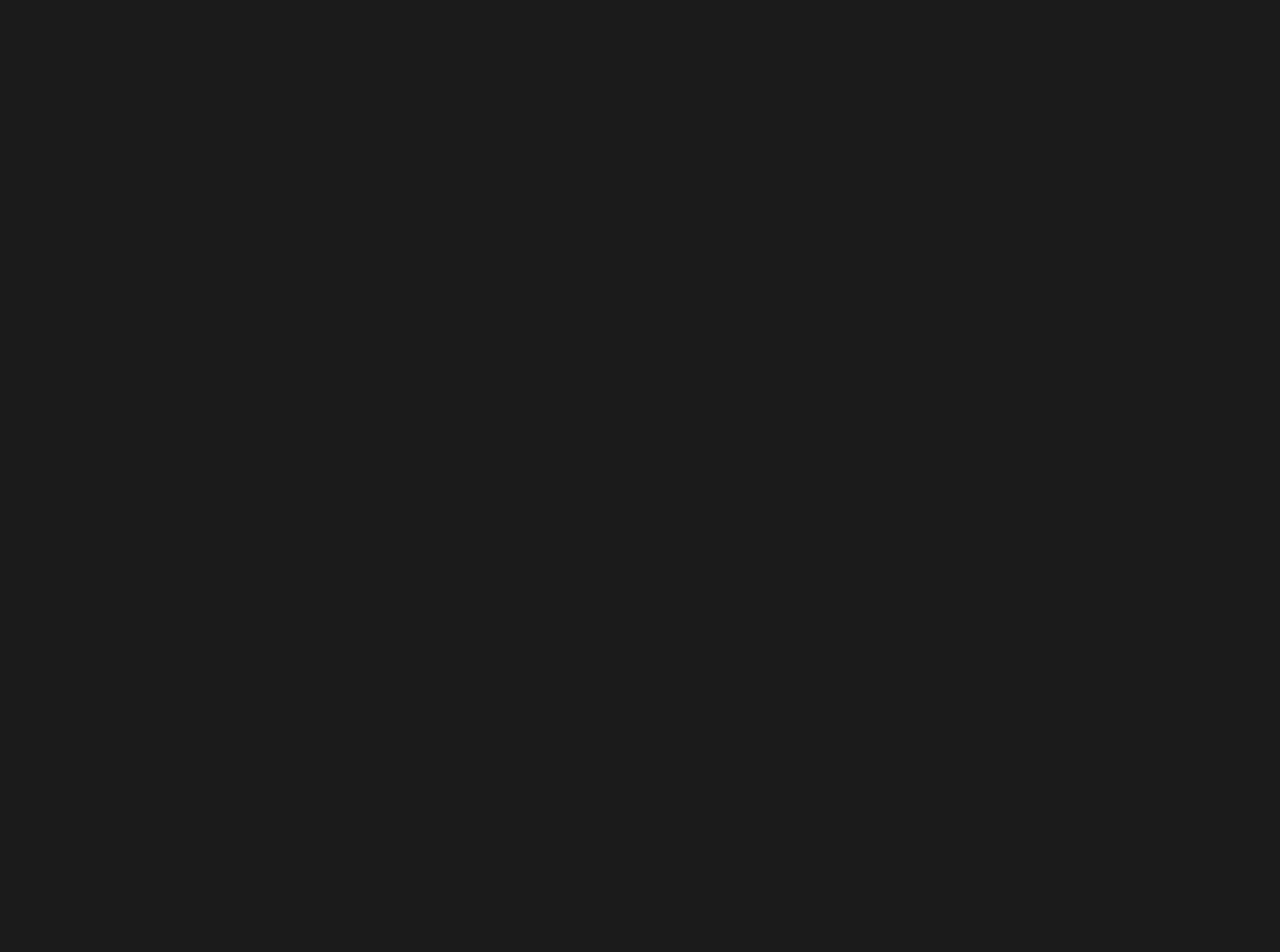
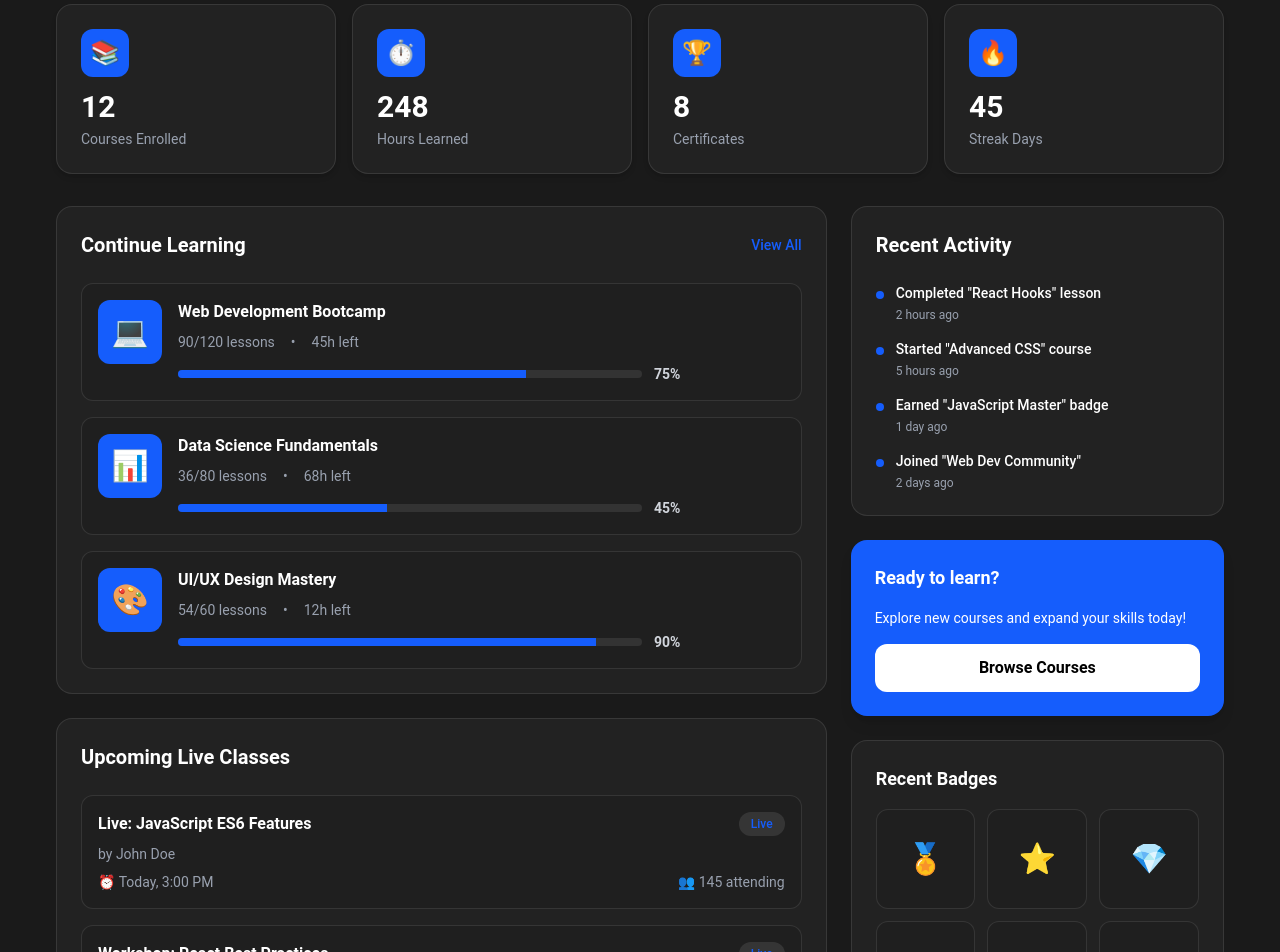
Before and after one commit to SOUMYA-M-dot/CareerX-supreme-hackathon, a React (Vite) app in the folder Frontend/: page /dashboard in a window 1280 px wide. Shown: the part 140-1092 px from the top of the page. Before the commit the page ends 800 px from the top, so only its background shows below. Built offline with nearby package versions, Linux system fonts and the light colour scheme; no server answers.

Commit message:
Update Dashboard.jsx

```diff
--- a/Frontend/src/pages/Dashboard.jsx
+++ b/Frontend/src/pages/Dashboard.jsx
@@ -1,7 +1,221 @@
-const Dashboard = () => {
+import React, { useState } from "react";
+
+export default function LearningDashboard() {
+  const [activeTab, setActiveTab] = useState("overview");
+
+  const primary = "oklch(54.6% 0.245 262.881)";
+
+  const courses = [
+    { id: 1, title: "Web Development Bootcamp", progress: 75, lessons: 120, completed: 90, time: "45h left", color: primary, icon: "💻" },
+    { id: 2, title: "Data Science Fundamentals", progress: 45, lessons: 80, completed: 36, time: "68h left", color: primary, icon: "📊" },
+    { id: 3, title: "UI/UX Design Mastery", progress: 90, lessons: 60, completed: 54, time: "12h left", color: primary, icon: "🎨" },
+  ];
+
+  const stats = [
+    { label: "Courses Enrolled", value: "12", icon: "📚" },
+    { label: "Hours Learned", value: "248", icon: "⏱️" },
+    { label: "Certificates", value: "8", icon: "🏆" },
+    { label: "Streak Days", value: "45", icon: "🔥" },
+  ];
+
+  const activities = [
+    { title: 'Completed "React Hooks" lesson', time: "2 hours ago", type: "completed" },
+    { title: 'Started "Advanced CSS" course', time: "5 hours ago", type: "started" },
+    { title: 'Earned "JavaScript Master" badge', time: "1 day ago", type: "achievement" },
+    { title: 'Joined "Web Dev Community"', time: "2 days ago", type: "social" },
+  ];
+
+  const upcomingClasses = [
+    { title: "Live: JavaScript ES6 Features", instructor: "John Doe", time: "Today, 3:00 PM", attendees: 145 },
+    { title: "Workshop: React Best Practices", instructor: "Jane Smith", time: "Tomorrow, 10:00 AM", attendees: 89 },
+  ];
+
   return (
-    <div>Dashboard</div>
-  )
+    <>
+      <style>{`
+        @keyframes fadeIn {
+          from { opacity: 0; transform: translateY(20px); }
+          to { opacity: 1; transform: translateY(0); }
+        }
+        .animate-fadeIn {
+          animation: fadeIn 0.5s ease-out;
+        }
+        .scrollbar-hide::-webkit-scrollbar {
+          display: none;
+        }
+      `}</style>
+
+      <div className="min-h-screen bg-[#1A1A1A] pt-[3rem]">
+        {/* Content */}
+        <div className="max-w-7xl mx-auto px-6 py-8">
+          {/* Stats */}
+          <div className="grid grid-cols-2 lg:grid-cols-4 gap-4 mb-8">
+            {stats.map((s, i) => (
+              <div
+                key={i}
+                className="bg-[#222] rounded-2xl p-6 border border-white/10 shadow-md animate-fadeIn"
+                style={{ animationDelay: `${i * 0.1}s` }}
+              >
+                <div
+                  className="w-12 h-12 rounded-xl flex items-center justify-center text-2xl mb-3"
+                  style={{ backgroundColor: primary }}
+                >
+                  {s.icon}
+                </div>
+                <p className="text-3xl font-bold">{s.value}</p>
+                <p className="text-gray-400 text-sm mt-1">{s.label}</p>
+              </div>
+            ))}
+          </div>
+
+          {/* Grid */}
+          <div className="grid lg:grid-cols-3 gap-6">
+            {/* Courses */}
+            <div className="lg:col-span-2 space-y-6">
+              <div className="bg-[#222] rounded-2xl p-6 border border-white/10">
+                <div className="flex items-center justify-between mb-6">
+                  <h2 className="text-xl font-bold">Continue Learning</h2>
+                  <button style={{ color: primary }} className="text-sm font-medium hover:underline">
+                    View All
+                  </button>
+                </div>
+
+                <div className="space-y-4">
+                  {courses.map((c) => (
+                    <div
+                      key={c.id}
+                      className="p-4 rounded-xl border border-white/10 bg-[#1F1F1F] hover:border-white/20 transition group"
+                    >
+                      <div className="flex items-start gap-4">
+                        <div
+                          className="w-16 h-16 rounded-xl flex items-center justify-center text-3xl"
+                          style={{ background: primary }}
+                        >
+                          {c.icon}
+                        </div>
+
+                        <div className="flex-1">
+                          <h3 className="font-semibold mb-2 group-hover:text-white">{c.title}</h3>
+
+                          <div className="flex items-center gap-4 text-sm text-gray-400 mb-3">
+                            <span>{c.completed}/{c.lessons} lessons</span>
+                            <span>•</span>
+                            <span>{c.time}</span>
+                          </div>
+
+                          <div className="flex items-center gap-3">
+                            <div className="flex-1 h-2 bg-[#333] rounded-full overflow-hidden">
+                              <div
+                                className="h-full"
+                                style={{
+                                  width: `${c.progress}%`,
+                                  background: primary,
+                                }}
+                              ></div>
+                            </div>
+                            <span className="text-sm font-semibold text-gray-300">{c.progress}%</span>
+                          </div>
+                        </div>
+
+                        <button
+                          className="px-4 py-2 rounded-lg text-sm font-medium opacity-0 group-hover:opacity-100 transition"
+                          style={{ background: primary }}
+                        >
+                          Continue
+                        </button>
+                      </div>
+                    </div>
+                  ))}
+                </div>
+              </div>
+
+              {/* Upcoming classes */}
+              <div className="bg-[#222] rounded-2xl p-6 border border-white/10">
+                <h2 className="text-xl font-bold mb-6">Upcoming Live Classes</h2>
+
+                <div className="space-y-4">
+                  {upcomingClasses.map((cls, i) => (
+                    <div
+                      key={i}
+                      className="p-4 rounded-xl border border-white/10 bg-[#1F1F1F]"
+                    >
+                      <div className="flex items-start justify-between mb-2">
+                        <h3 className="font-semibold">{cls.title}</h3>
+                        <span
+                          className="px-3 py-1 bg-white/10 rounded-full text-xs font-medium"
+                          style={{ color: primary }}
+                        >
+                          Live
+                        </span>
+                      </div>
+                      <p className="text-sm text-gray-400 mb-2">by {cls.instructor}</p>
+
+                      <div className="flex items-center justify-between text-gray-400 text-sm">
+                        <span>⏰ {cls.time}</span>
+                        <span>👥 {cls.attendees} attending</span>
+                      </div>
+                    </div>
+                  ))}
+                </div>
+              </div>
+            </div>
+
+            {/* Sidebar */}
+            <div className="space-y-6">
+              {/* Recent Activity */}
+              <div className="bg-[#222] rounded-2xl p-6 border border-white/10">
+                <h2 className="text-xl font-bold mb-6">Recent Activity</h2>
+
+                <div className="space-y-4">
+                  {activities.map((a, i) => (
+                    <div key={i} className="flex gap-3">
+                      <div
+                        className="w-2 h-2 rounded-full mt-2"
+                        style={{ backgroundColor: primary }}
+                      ></div>
+
+                      <div>
+                        <p className="text-sm font-medium">{a.title}</p>
+                        <p className="text-xs text-gray-400 mt-1">{a.time}</p>
+                      </div>
+                    </div>
+                  ))}
+                </div>
+              </div>
+
+              {/* Quick Action */}
+              <div
+                className="rounded-2xl p-6 text-white shadow-lg"
+                style={{ background: primary }}
+              >
+                <h3 className="text-lg font-bold mb-4">Ready to learn?</h3>
+                <p className="text-sm mb-4">Explore new courses and expand your skills today!</p>
+
+                <button className="w-full bg-white text-black rounded-xl py-3 font-semibold hover:bg-gray-200 transition">
+                  Browse Courses
+                </button>
+              </div>
+
+              {/* Badges */}
+              <div className="bg-[#222] rounded-2xl p-6 border border-white/10">
+                <h2 className="text-lg font-bold mb-4">Recent Badges</h2>
+
+                <div className="grid grid-cols-3 gap-3">
+                  {["🏅", "⭐", "💎", "🎯", "🚀", "👑"].map((b, i) => (
+                    <div
+                      key={i}
+                      className="aspect-square rounded-xl flex items-center justify-center text-3xl bg-[#1F1F1F] border border-white/10 hover:scale-110 transition"
+                    >
+                      {b}
+                    </div>
+                  ))}
+                </div>
+              </div>
+
+            </div>
+          </div>
+        </div>
+      </div>
+    </>
+  );
 }
-
-export default Dashboard
```
